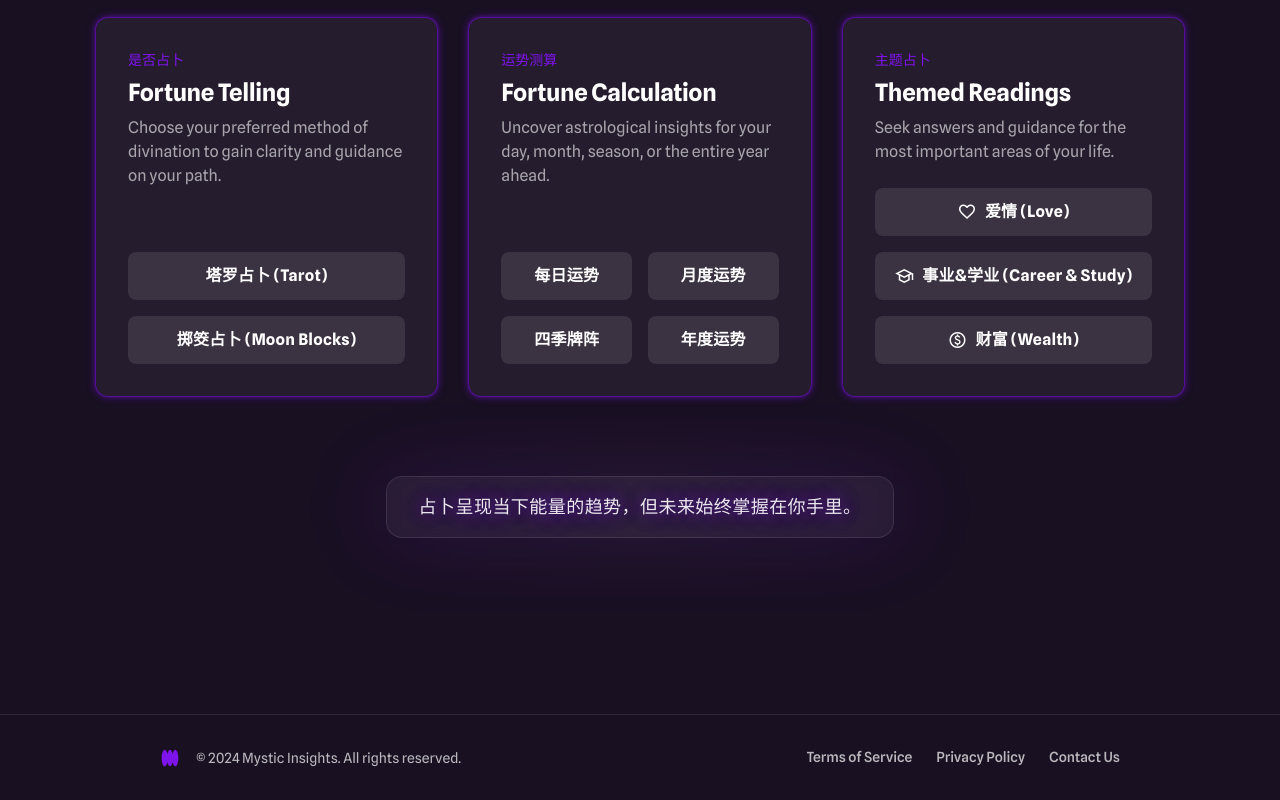
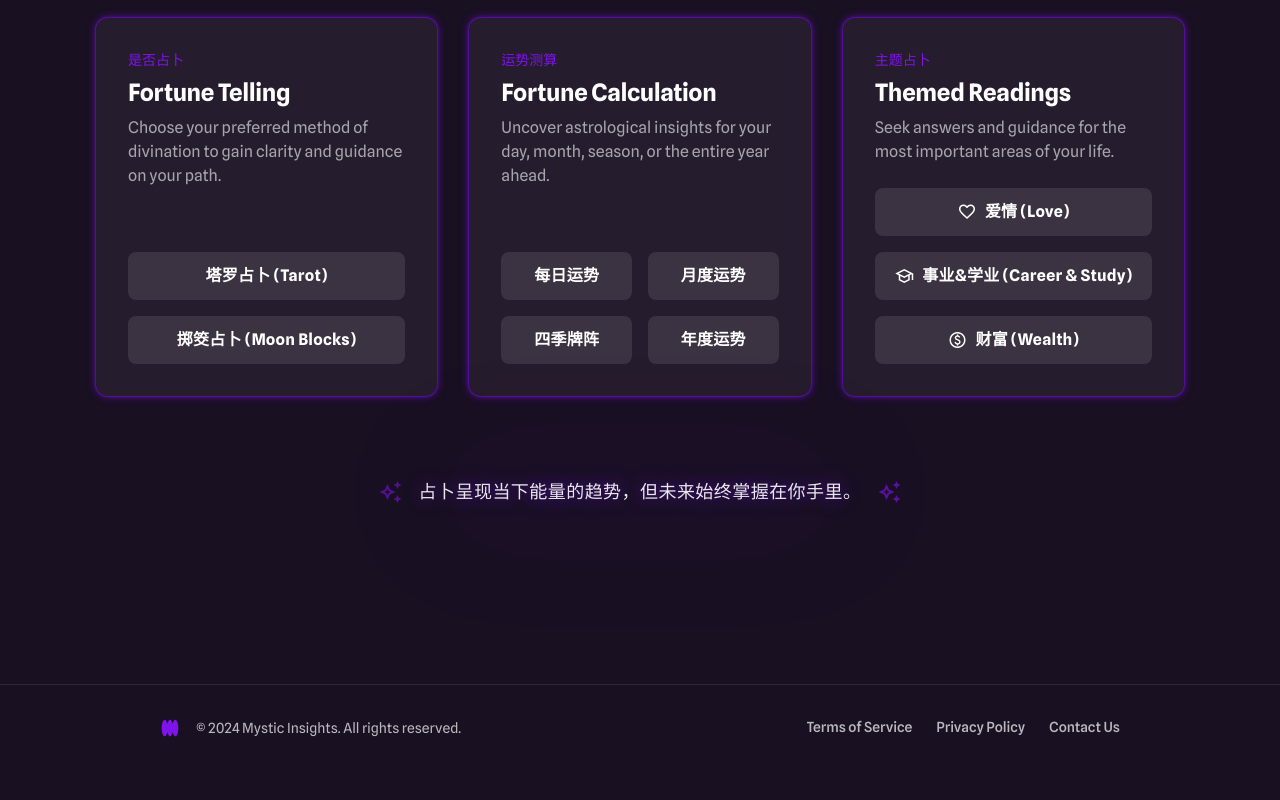
Before and after one commit to zhuyan168/suanming, a Next.js app: page / in a window 1280 px wide. Shown: the part 555-1355 px from the top of the page. After the commit the page ends 1325 px from the top, so only its background shows below. Built offline with nearby package versions, Linux system fonts and the light colour scheme.

Commit message:
fix: clean tarot mapping & homepage update

```diff
--- a/pages/index.js
+++ b/pages/index.js
@@ -1477,15 +1477,20 @@ export default function Home() {
 
                   {/* 治愈系引导文字 */}
                   <div className="mt-20 mb-12 flex justify-center">
-                    <div className="relative inline-block">
-                      {/* 背景光晕效果 */}
-                      <div className="absolute inset-0 rounded-2xl bg-gradient-to-r from-primary/20 via-purple-500/20 to-primary/20 blur-2xl animate-breathe"></div>
-                      {/* 文字容器 */}
-                      <div className="relative px-8 py-4 rounded-2xl bg-white/5 backdrop-blur-sm border border-white/10">
-                        <p className="text-white/90 text-base sm:text-lg font-medium text-center tracking-wide leading-relaxed animate-text-glow">
-                          占卜呈现当下能量的趋势，但未来始终掌握在你手里。
-                        </p>
-                      </div>
+                    <div className="relative flex items-center justify-center gap-3 sm:gap-4 px-4">
+                      {/* 背景光晕效果 - 更柔和的中心发光 */}
+                      <div className="absolute left-1/2 top-1/2 -translate-x-1/2 -translate-y-1/2 w-3/4 h-full bg-primary/10 blur-3xl rounded-full pointer-events-none"></div>
+
+                      {/* 左侧装饰星 - 带旋转动画 */}
+                      <span className="material-symbols-outlined text-primary/80 text-xl sm:text-2xl animate-pulse" style={{ animationDuration: '3s' }}>auto_awesome</span>
+
+                      {/* 文字 */}
+                      <p className="relative z-10 text-white/90 text-sm sm:text-lg font-medium text-center tracking-wide leading-relaxed animate-text-glow">
+                        占卜呈现当下能量的趋势，但未来始终掌握在你手里。
+                      </p>
+
+                      {/* 右侧装饰星 - 带旋转动画 */}
+                      <span className="material-symbols-outlined text-primary/80 text-xl sm:text-2xl animate-pulse" style={{ animationDuration: '3s', animationDelay: '1.5s' }}>auto_awesome</span>
                     </div>
                   </div>
                 </div>
--- a/utils/tarotimages.ts
+++ b/utils/tarotimages.ts
@@ -53,7 +53,6 @@ export const tarotImagesFlat = {
   "minor_arcana_cups_king": getTarotImageUrl("minor_arcana_cups_king.png"),
 
   // Pentacles — 星币 (14)
-  "minor_arcana_pentacles_1": getTarotImageUrl("minor_arcana_pentacles_1.png"),
   "minor_arcana_pentacles_2": getTarotImageUrl("minor_arcana_pentacles_2.png"),
   "minor_arcana_pentacles_3": getTarotImageUrl("minor_arcana_pentacles_3.png"),
   "minor_arcana_pentacles_4": getTarotImageUrl("minor_arcana_pentacles_4.png"),
@@ -70,7 +69,6 @@ export const tarotImagesFlat = {
   "minor_arcana_pentacles_king": getTarotImageUrl("minor_arcana_pentacles_king.png"),
 
   // Swords — 宝剑 (14)
-  "minor_arcana_swords_1": getTarotImageUrl("minor_arcana_swords_1.png"),
   "minor_arcana_swords_2": getTarotImageUrl("minor_arcana_swords_2.png"),
   "minor_arcana_swords_3": getTarotImageUrl("minor_arcana_swords_3.png"),
   "minor_arcana_swords_4": getTarotImageUrl("minor_arcana_swords_4.png"),
@@ -87,7 +85,6 @@ export const tarotImagesFlat = {
   "minor_arcana_swords_king": getTarotImageUrl("minor_arcana_swords_king.png"),
 
   // Wands — 权杖 (14)
-  "minor_arcana_wands_1": getTarotImageUrl("minor_arcana_wands_1.png"),
   "minor_arcana_wands_2": getTarotImageUrl("minor_arcana_wands_2.png"),
   "minor_arcana_wands_3": getTarotImageUrl("minor_arcana_wands_3.png"),
   "minor_arcana_wands_4": getTarotImageUrl("minor_arcana_wands_4.png"),
@@ -153,7 +150,6 @@ export const tarotImages = {
 
 
     pentacles: {
-    1: tarotImagesFlat.minor_arcana_pentacles_1,
     2: tarotImagesFlat.minor_arcana_pentacles_2,
     3: tarotImagesFlat.minor_arcana_pentacles_3,
     4: tarotImagesFlat.minor_arcana_pentacles_4,
@@ -172,7 +168,6 @@ export const tarotImages = {
 
 
     swords: {
-    1: tarotImagesFlat.minor_arcana_swords_1,
     2: tarotImagesFlat.minor_arcana_swords_2,
     3: tarotImagesFlat.minor_arcana_swords_3,
     4: tarotImagesFlat.minor_arcana_swords_4,
@@ -191,7 +186,6 @@ export const tarotImages = {
 
 
     wands: {
-    1: tarotImagesFlat.minor_arcana_wands_1,
     2: tarotImagesFlat.minor_arcana_wands_2,
     3: tarotImagesFlat.minor_arcana_wands_3,
     4: tarotImagesFlat.minor_arcana_wands_4,
```
